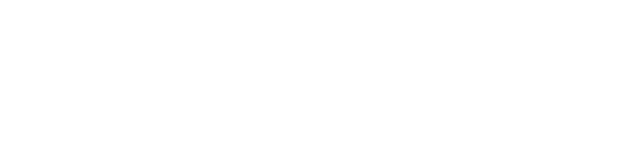
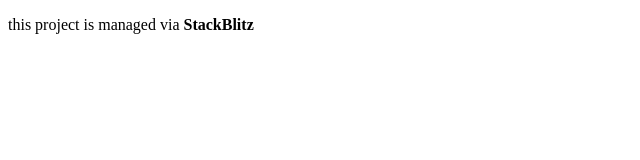
Before and after one commit to diiceas/vanilla-js-boilerplate, a website: page index.html in a window 1280 px wide. Shown: the whole page, without its empty margins (0-640 px from the left). Drawn offline with Linux system fonts and the light colour scheme.

Commit message:
update body - minor changes

```diff
--- a/index.html
+++ b/index.html
@@ -7,6 +7,7 @@
     <title>Vanilla JS Boilerplate</title>
   </head>
   <body>
-    <script type="module" src="./index.js"></script>
+    <p>this project is managed via <strong>StackBlitz</strong></p>
+    <!-- <script type="module" src="./index.js"></script> -->
   </body>
 </html>
```
